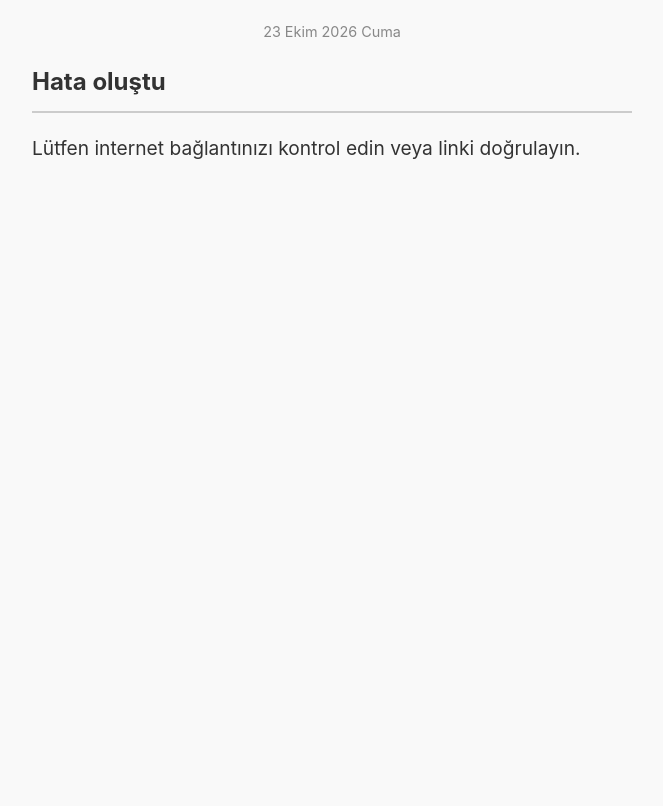
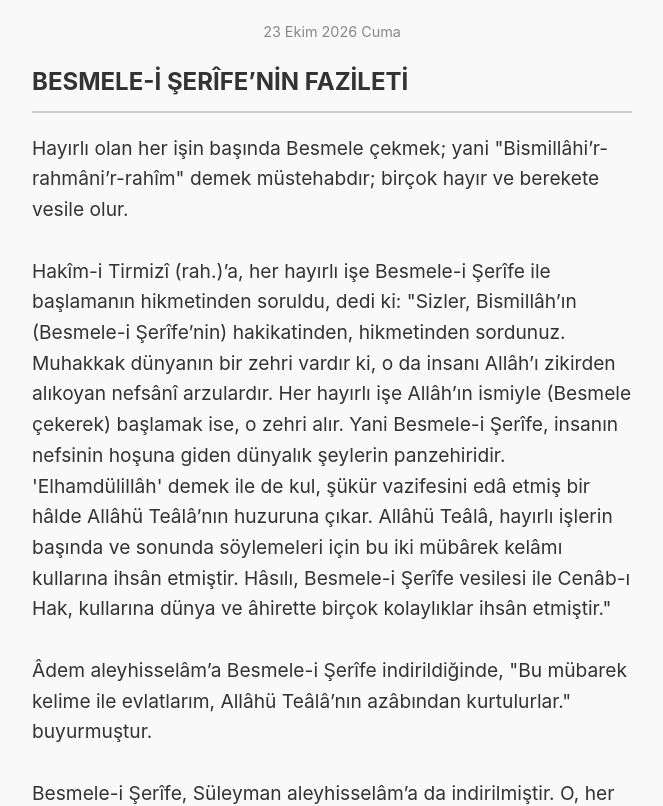
Before and after one commit to leanderturm/gunluk-okuma, a plain HTML site: page index.html in a window 1280 px wide. Shown: the top 806 px of the page, without its empty margins (308-971 px from the left). Drawn offline with Linux system fonts and the light colour scheme; no server answers.

Commit message:
Update index.html

```diff
--- a/index.html
+++ b/index.html
@@ -19,7 +19,7 @@
 
     <script>
         // Uzun metinlerini barındıran YENİ JSON dosyasının raw linkini buraya ekleyeceğiz
-        const jsonUrl = 'SENIN_UZUN_METINLER_JSON_LINKIN_BURAYA_GELECEK';
+        const jsonUrl = 'uzun-metinler.json';
 
         async function loadContent() {
             try {
```
